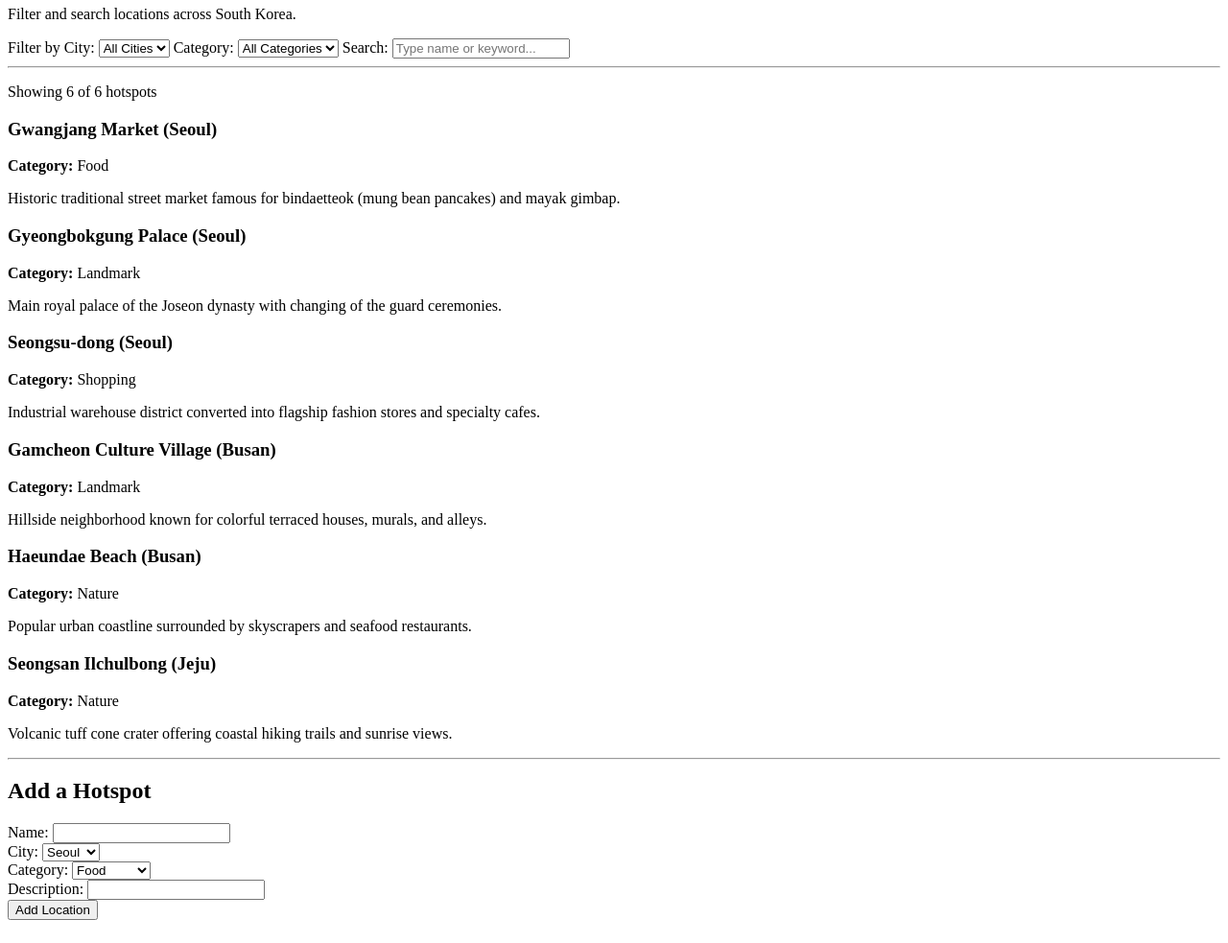
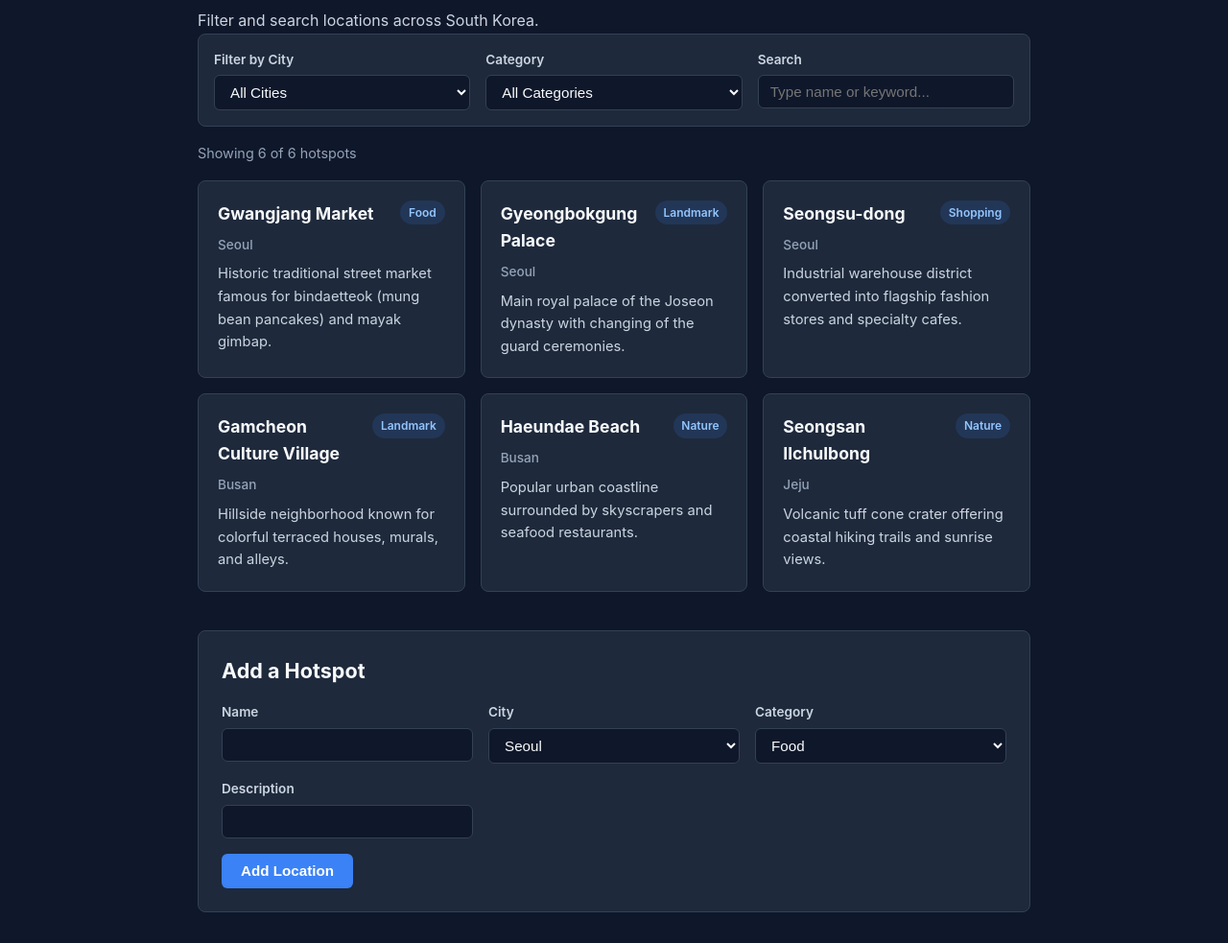
Before and after one commit to joremeowfaso/KoreaHotspots, a plain HTML site: page index.html in a window 1280 px wide. Shown: the part 74-1057 px from the top of the page at 96% size. Drawn offline with Linux system fonts and the light colour scheme.

Commit message:
Added simple homepage

```diff
--- a/index.html
+++ b/index.html
@@ -4,6 +4,7 @@
     <meta charset="UTF-8">
     <meta name="viewport" content="width=device-width, initial-scale=1.0">
     <title>South Korea Hotspots</title>
+    <link rel="stylesheet" href="style.css">
 </head>
 <body>
 
@@ -11,16 +12,19 @@
     <p>Filter and search locations across South Korea.</p>
 
     <!-- Controls -->
-    <div>
-        <label for="cityFilter">Filter by City:</label>
+    <section class="controls">
+        <div class="control-group">
+            <label for="cityFilter">Filter by City</label>
             <select id="cityFilter">
                 <option value="All">All Cities</option>
                 <option value="Seoul">Seoul</option>
                 <option value="Busan">Busan</option>
                 <option value="Jeju">Jeju</option>
             </select>
+        </div>
 
-        <label for="categoryFilter">Category:</label>
+        <div class="control-group">
+            <label for="categoryFilter">Category</label>
             <select id="categoryFilter">
                 <option value="All">All Categories</option>
                 <option value="Food">Food</option>
@@ -28,38 +32,39 @@
                 <option value="Shopping">Shopping</option>
                 <option value="Nature">Nature</option>
             </select>
+        </div>
 
-        <label for="searchInput">Search:</label>
+        <div class="control-group">
+            <label for="searchInput">Search</label>
             <input type="text" id="searchInput" placeholder="Type name or keyword...">
         </div>
-
-    <hr>
+    </section>
 
     <!-- Results Summary -->
-    <p id="resultCount"></p>
+    <p id="resultCount" class="result-count"></p>
 
     <!-- Hotspot List Output -->
-    <div id="hotspotList"></div>
+    <main id="hotspotList" class="hotspot-grid"></main>
 
-    <hr>
-
-    <!-- Add New Hotspot Form (Mutates the JSON array in memory) -->
+    <!-- Add New Hotspot Form -->
+    <section class="form-section">
         <h2>Add a Hotspot</h2>
         <form id="addHotspotForm">
-        <div>
-            <label for="newName">Name:</label>
+            <div class="form-grid">
+                <div class="control-group">
+                    <label for="newName">Name</label>
                     <input type="text" id="newName" required>
                 </div>
-        <div>
-            <label for="newCity">City:</label>
+                <div class="control-group">
+                    <label for="newCity">City</label>
                     <select id="newCity">
                         <option value="Seoul">Seoul</option>
                         <option value="Busan">Busan</option>
                         <option value="Jeju">Jeju</option>
                     </select>
                 </div>
-        <div>
-            <label for="newCategory">Category:</label>
+                <div class="control-group">
+                    <label for="newCategory">Category</label>
                     <select id="newCategory">
                         <option value="Food">Food</option>
                         <option value="Landmark">Landmark</option>
@@ -67,12 +72,14 @@
                         <option value="Nature">Nature</option>
                     </select>
                 </div>
-        <div>
-            <label for="newDescription">Description:</label>
+                <div class="control-group">
+                    <label for="newDescription">Description</label>
                     <input type="text" id="newDescription" required>
+                </div>
             </div>
             <button type="submit">Add Location</button>
         </form>
+    </section>
 
     <script>
         // JSON Data Store
@@ -150,10 +157,14 @@
             }
 
             filtered.forEach(spot => {
-                const item = document.createElement("div");
+                const item = document.createElement("article");
+                item.className = "card";
                 item.innerHTML = `
-                    <h3>${spot.name} (${spot.city})</h3>
-                    <p><strong>Category:</strong> ${spot.category}</p>
+                    <div class="card-header">
+                        <h3>${spot.name}</h3>
+                        <span class="badge">${spot.category}</span>
+                    </div>
+                    <div class="city-label">${spot.city}</div>
                     <p>${spot.description}</p>
                 `;
                 hotspotList.appendChild(item);
--- /dev/null
+++ b/style.css
@@ -0,0 +1,174 @@
+:root {
+    --bg-primary: #0f172a;
+    --bg-surface: #1e293b;
+    --bg-input: #0f172a;
+    --border-color: #334155;
+    --text-primary: #f8fafc;
+    --text-secondary: #cbd5e1;
+    --text-muted: #94a3b8;
+    --accent: #3b82f6;
+    --accent-hover: #2563eb;
+    --badge-bg: rgba(59, 130, 246, 0.15);
+    --badge-text: #93c5fd;
+}
+
+* {
+    box-sizing: border-box;
+    margin: 0;
+    padding: 0;
+}
+
+body {
+    font-family: -apple-system, BlinkMacSystemFont, "Segoe UI", Roboto, Helvetica, Arial, sans-serif;
+    line-height: 1.6;
+    color: var(--text-secondary);
+    background-color: var(--bg-primary);
+    max-width: 900px;
+    margin: 0 auto;
+    padding: 2rem 1rem;
+}
+
+header {
+    margin-bottom: 1.5rem;
+}
+
+h1 {
+    font-size: 1.85rem;
+    color: var(--text-primary);
+    margin-bottom: 0.25rem;
+}
+
+h2 {
+    font-size: 1.35rem;
+    margin-bottom: 1rem;
+    color: var(--text-primary);
+}
+
+/* Filter Bar */
+.controls {
+    display: flex;
+    flex-wrap: wrap;
+    gap: 1rem;
+    background: var(--bg-surface);
+    padding: 1rem;
+    border: 1px solid var(--border-color);
+    border-radius: 8px;
+    margin-bottom: 1rem;
+}
+
+.control-group {
+    display: flex;
+    flex-direction: column;
+    flex: 1;
+    min-width: 180px;
+}
+
+label {
+    font-size: 0.85rem;
+    font-weight: 600;
+    margin-bottom: 0.3rem;
+    color: var(--text-secondary);
+}
+
+select,
+input[type="text"] {
+    padding: 0.5rem 0.75rem;
+    border: 1px solid var(--border-color);
+    border-radius: 6px;
+    font-size: 0.95rem;
+    background-color: var(--bg-input);
+    color: var(--text-primary);
+}
+
+select:focus,
+input[type="text"]:focus {
+    outline: none;
+    border-color: var(--accent);
+}
+
+.result-count {
+    font-size: 0.9rem;
+    color: var(--text-muted);
+    margin-bottom: 1rem;
+}
+
+/* Hotspot Cards Grid */
+.hotspot-grid {
+    display: grid;
+    grid-template-columns: repeat(auto-fill, minmax(260px, 1fr));
+    gap: 1rem;
+    margin-bottom: 2.5rem;
+}
+
+.card {
+    background: var(--bg-surface);
+    border: 1px solid var(--border-color);
+    border-radius: 8px;
+    padding: 1.25rem;
+    display: flex;
+    flex-direction: column;
+    gap: 0.5rem;
+}
+
+.card-header {
+    display: flex;
+    justify-content: space-between;
+    align-items: flex-start;
+    gap: 0.5rem;
+}
+
+.card h3 {
+    font-size: 1.1rem;
+    color: var(--text-primary);
+}
+
+.badge {
+    font-size: 0.75rem;
+    font-weight: 600;
+    padding: 0.2rem 0.55rem;
+    border-radius: 999px;
+    background-color: var(--badge-bg);
+    color: var(--badge-text);
+    white-space: nowrap;
+}
+
+.city-label {
+    font-size: 0.85rem;
+    font-weight: 500;
+    color: var(--text-muted);
+}
+
+.card p {
+    font-size: 0.92rem;
+    color: var(--text-secondary);
+}
+
+/* Add Hotspot Form */
+.form-section {
+    background: var(--bg-surface);
+    border: 1px solid var(--border-color);
+    border-radius: 8px;
+    padding: 1.5rem;
+}
+
+.form-grid {
+    display: grid;
+    grid-template-columns: repeat(auto-fit, minmax(200px, 1fr));
+    gap: 1rem;
+    margin-bottom: 1rem;
+}
+
+button[type="submit"] {
+    background-color: var(--accent);
+    color: #ffffff;
+    font-weight: 600;
+    border: none;
+    border-radius: 6px;
+    padding: 0.6rem 1.25rem;
+    font-size: 0.95rem;
+    cursor: pointer;
+}
+
+button[type="submit"]:hover {
+    background-color: var(--accent-hover);
+}
```
Lines whose indentation alone changed are shown as unchanged.
